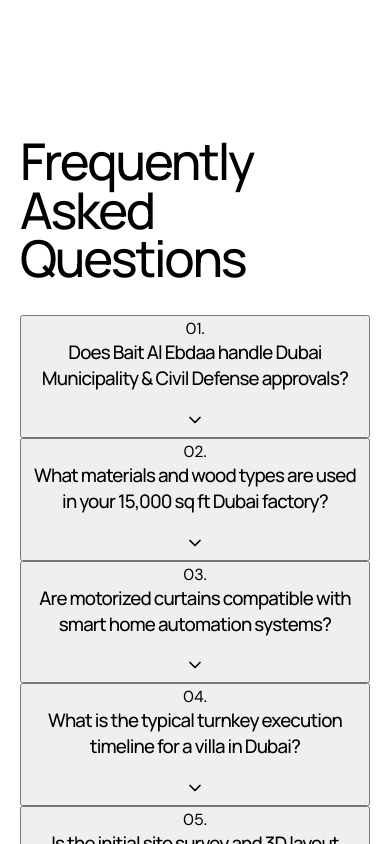
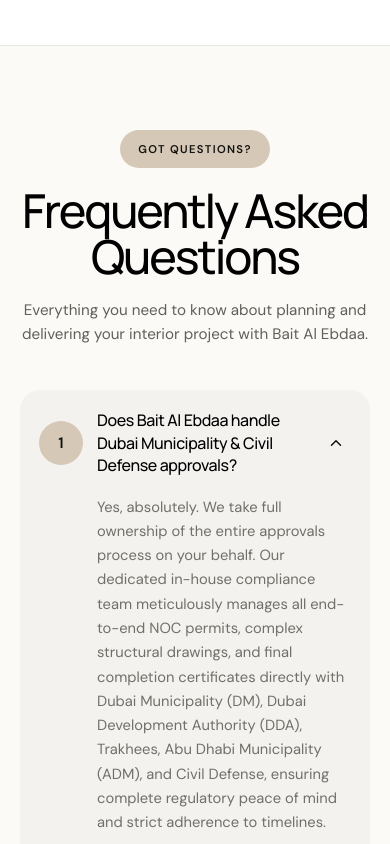
Before and after one commit to asadwaqas-dev21/Bait-Al-Ebdaa, a Next.js app: page /en/our-services in a window 390 px wide. Shown: the part 2760-3604 px from the top of the page. Built offline with nearby package versions, Linux system fonts and the light colour scheme.

Commit message:
feat: add FAQ section with dynamic content and styling enhancements

```diff
--- a/src/OurServices.jsx
+++ b/src/OurServices.jsx
@@ -11,6 +11,7 @@
   const [menuOpen, setMenuOpen] = useState(false);
 
   const t = dict.ourServicesPage;
+  const faq = dict.faqSection;
 
   return (
     <>
@@ -95,15 +96,19 @@
         </section>
 
         {/* FAQ Section */}
-        <section className="shell faq-section section">
-          <Reveal className="faq-header" delay={100}>
-            <h2>{dict.faqSection?.title || "Frequently Asked Questions"}</h2>
-          </Reveal>
+        <section className="faq-section" aria-labelledby="services-faq-title">
+          <div className="shell faq-shell">
+            <Reveal className="faq-header" delay={100}>
+              <p className="faq-kicker">{faq.kicker}</p>
+              <h2 id="services-faq-title">{faq.title}</h2>
+              <p className="faq-subtitle">{faq.subtitle}</p>
+            </Reveal>
 
-          <div className="faq-list">
-            {(dict.faqSection?.items || []).map((faq, index) => (
-              <FaqItem key={index} index={index} faq={faq} />
-            ))}
+            <div className="faq-list">
+              {faq.items.map((item, index) => (
+                <FaqItem key={item.q} index={index} faq={item} />
+              ))}
+            </div>
           </div>
         </section>
 
@@ -114,21 +119,28 @@
 }
 
 function FaqItem({ index, faq }) {
-  const [isOpen, setIsOpen] = useState(false);
+  const [isOpen, setIsOpen] = useState(index === 0);
+  const answerId = `services-faq-answer-${index}`;
 
   return (
     <Reveal className={`faq-item ${isOpen ? 'is-open' : ''}`} delay={100 + (index * 50)}>
-      <button className="faq-question" onClick={() => setIsOpen(!isOpen)} aria-expanded={isOpen}>
+      <button
+        type="button"
+        className="faq-question"
+        onClick={() => setIsOpen(!isOpen)}
+        aria-expanded={isOpen}
+        aria-controls={answerId}
+      >
         <div className="faq-question-text">
-          <span className="faq-num">{(index + 1).toString().padStart(2, '0')}.</span>
+          <span className="faq-num" aria-hidden="true">{index + 1}</span>
           <h3>{faq.q}</h3>
         </div>
-        <div className={`faq-icon-wrapper ${isOpen ? 'icon-open' : ''}`}>
+        <span className="faq-icon-wrapper" aria-hidden="true">
           {isOpen ? <ChevronUp size={20} /> : <ChevronDown size={20} />}
-        </div>
+        </span>
       </button>
 
-      <div className="faq-answer-wrapper" style={{ maxHeight: isOpen ? '500px' : '0', overflow: 'hidden', transition: 'max-height 0.4s ease' }}>
+      <div id={answerId} className="faq-answer-wrapper" aria-hidden={!isOpen}>
         <div className="faq-answer">
           <p>{faq.a}</p>
         </div>
--- a/src/i18n/dictionaries.js
+++ b/src/i18n/dictionaries.js
@@ -102,7 +102,9 @@
       ]
     },
     faqSection: {
+      kicker: "Got questions?",
       title: "Frequently Asked Questions",
+      subtitle: "Everything you need to know about planning and delivering your interior project with Bait Al Ebdaa.",
       items: [
         {
           q: "Does Bait Al Ebdaa handle Dubai Municipality & Civil Defense approvals?",
@@ -409,7 +411,9 @@
       bookSurvey: "حجز مسح واقتباس رسمي"
     },
     faqSection: {
+      kicker: "لديك أسئلة؟",
       title: "الأسئلة الشائعة",
+      subtitle: "كل ما تحتاج إلى معرفته حول تخطيط وتنفيذ مشروعك الداخلي مع بيت الإبداع.",
       items: [
         {
           q: "هل تتعامل شركة بيت الإبداع مع موافقات بلدية دبي والدفاع المدني؟",
--- a/src/styles.css
+++ b/src/styles.css
@@ -730,6 +730,255 @@
   align-self: flex-start;
 }
 
+/* Services FAQ */
+.faq-section {
+  padding: clamp(100px, 10vw, 160px) 0;
+  background: #fbfaf7;
+  border-top: 1px solid rgba(17, 17, 15, 0.08);
+}
+
+.faq-shell {
+  max-width: 1260px;
+}
+
+.faq-header {
+  max-width: 880px;
+  margin: 0 auto clamp(58px, 6vw, 86px);
+  text-align: center;
+}
+
+.faq-kicker {
+  display: inline-flex;
+  align-items: center;
+  justify-content: center;
+  min-height: 44px;
+  margin: 0 0 26px;
+  padding: 10px 24px;
+  border-radius: 999px;
+  background: var(--sand);
+  color: var(--ink);
+  font-size: 0.78rem;
+  font-weight: 600;
+  letter-spacing: 0.12em;
+  text-transform: uppercase;
+}
+
+.faq-header h2 {
+  margin-bottom: 24px;
+  font-size: clamp(2.7rem, 4.7vw, 5.4rem);
+  line-height: 0.98;
+}
+
+.faq-subtitle {
+  max-width: 710px;
+  margin: 0 auto;
+  color: #625f58;
+  font-size: clamp(1rem, 1.35vw, 1.2rem);
+  line-height: 1.65;
+}
+
+.faq-list {
+  display: flex;
+  flex-direction: column;
+  gap: 16px;
+}
+
+.faq-item {
+  overflow: hidden;
+  border: 1px solid transparent;
+  border-radius: 26px;
+  background: #f1f0ed;
+  transition: background-color 0.3s ease, border-color 0.3s ease;
+}
+
+.faq-item:hover,
+.faq-item:focus-within {
+  border-color: rgba(17, 17, 15, 0.12);
+}
+
+.faq-item.is-open {
+  background: #f4f2ee;
+}
+
+.faq-question {
+  display: grid;
+  grid-template-columns: minmax(0, 1fr) auto;
+  gap: 28px;
+  align-items: center;
+  width: 100%;
+  min-height: 106px;
+  padding: 22px 34px 22px 30px;
+  border: 0;
+  background: transparent;
+  text-align: start;
+  cursor: pointer;
+}
+
+.faq-question-text {
+  display: grid;
+  grid-template-columns: 58px minmax(0, 1fr);
+  gap: 24px;
+  align-items: center;
+}
+
+.faq-num {
+  display: grid;
+  place-items: center;
+  width: 58px;
+  height: 58px;
+  border-radius: 50%;
+  background: var(--sand);
+  color: var(--ink);
+  font-size: 1.12rem;
+  font-weight: 600;
+}
+
+.faq-question h3 {
+  margin: 0;
+  font-size: clamp(1.2rem, 1.8vw, 1.7rem);
+  line-height: 1.3;
+  letter-spacing: -0.025em;
+}
+
+.faq-icon-wrapper {
+  display: grid;
+  place-items: center;
+  width: 42px;
+  height: 42px;
+  border-radius: 50%;
+  color: var(--ink);
+  transition: background-color 0.25s ease;
+}
+
+.faq-question:hover .faq-icon-wrapper,
+.faq-question:focus-visible .faq-icon-wrapper {
+  background: rgba(17, 17, 15, 0.07);
+}
+
+.faq-question:focus-visible {
+  outline: 2px solid var(--ink);
+  outline-offset: -5px;
+  border-radius: 22px;
+}
+
+.faq-answer-wrapper {
+  display: grid;
+  grid-template-rows: 0fr;
+  opacity: 0;
+  transition: grid-template-rows 0.4s cubic-bezier(.2, .7, .2, 1), opacity 0.3s ease;
+}
+
+.faq-item.is-open .faq-answer-wrapper {
+  grid-template-rows: 1fr;
+  opacity: 1;
+}
+
+.faq-answer {
+  min-height: 0;
+  overflow: hidden;
+}
+
+.faq-answer p {
+  margin: 0;
+  padding: 0 104px 32px 112px;
+  color: #716f69;
+  font-size: clamp(0.98rem, 1.3vw, 1.12rem);
+  line-height: 1.7;
+}
+
+[dir="rtl"] .faq-question {
+  padding-right: 30px;
+  padding-left: 34px;
+}
+
+[dir="rtl"] .faq-answer p {
+  padding-right: 112px;
+  padding-left: 104px;
+}
+
+@media (max-width: 700px) {
+  .faq-section {
+    padding: 84px 0;
+  }
+
+  .faq-header {
+    margin-bottom: 44px;
+  }
+
+  .faq-kicker {
+    min-height: 38px;
+    margin-bottom: 20px;
+    padding: 8px 18px;
+    font-size: 0.7rem;
+  }
+
+  .faq-header h2 {
+    margin-bottom: 18px;
+    font-size: clamp(2.4rem, 12vw, 3.5rem);
+  }
+
+  .faq-subtitle {
+    font-size: 0.95rem;
+    line-height: 1.6;
+  }
+
+  .faq-list {
+    gap: 12px;
+  }
+
+  .faq-item {
+    border-radius: 20px;
+  }
+
+  .faq-question {
+    gap: 12px;
+    min-height: 88px;
+    padding: 18px;
+  }
+
+  .faq-question-text {
+    grid-template-columns: 44px minmax(0, 1fr);
+    gap: 14px;
+  }
+
+  .faq-num {
+    width: 44px;
+    height: 44px;
+    font-size: 0.95rem;
+  }
+
+  .faq-question h3 {
+    font-size: 1rem;
+    line-height: 1.4;
+  }
+
+  .faq-icon-wrapper {
+    width: 30px;
+    height: 30px;
+  }
+
+  .faq-icon-wrapper svg {
+    width: 18px;
+    height: 18px;
+  }
+
+  .faq-answer p,
+  [dir="rtl"] .faq-answer p {
+    padding: 0 18px 24px 76px;
+    font-size: 0.92rem;
+    line-height: 1.65;
+  }
+
+  [dir="rtl"] .faq-question {
+    padding: 18px;
+  }
+
+  [dir="rtl"] .faq-answer p {
+    padding-right: 76px;
+    padding-left: 18px;
+  }
+}
+
 .header-cta {
   white-space: nowrap;
   display: inline-flex;
```
Also changed, not shown: 1 other file (tests, documents, lock files or other folders).
